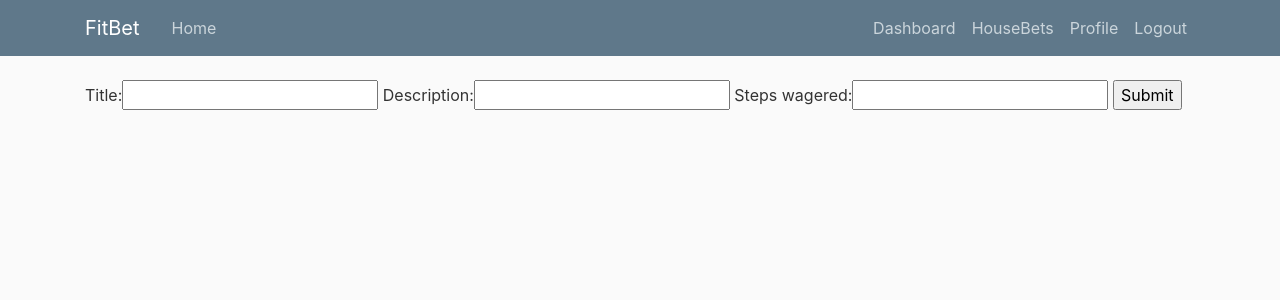
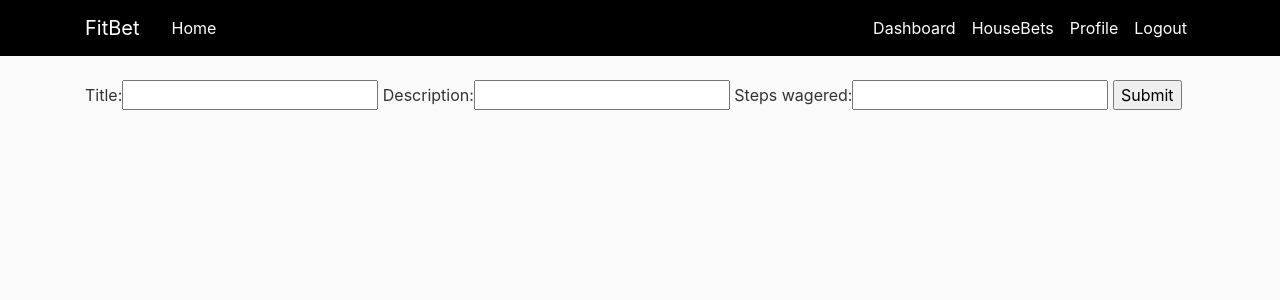
Before and after one commit to greengro/FitBet, a Django app: page /createBet/ in a window 1280 px wide. Shown: the top 300 px of the page. Run offline with Django 3.2, Linux system fonts and the light colour scheme; the visitor is signed in with stand-in values (Sample User, id 1).

Commit message:
updated styles

```diff
--- a/fitbet/users/static/users/main.css
+++ b/fitbet/users/static/users/main.css
@@ -18,11 +18,11 @@ ul {
 }
 
 .bg-steel {
-  background-color: #5f788a;
+  background-color: #000000;
 }
 
 .site-header .navbar-nav .nav-link {
-  color: #cbd5db;
+  color: #ffffff;
 }
 
 .site-header .navbar-nav .nav-link:hover {
```
